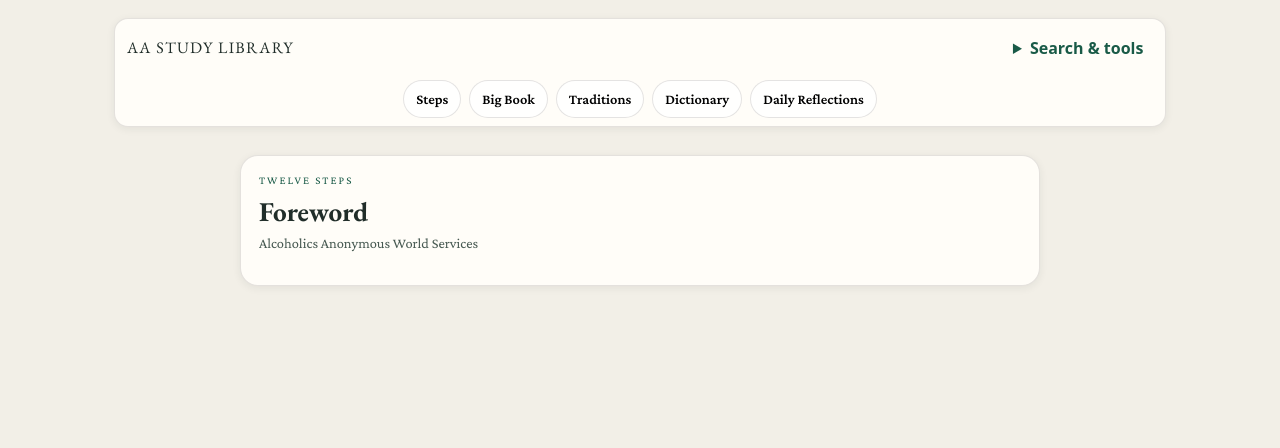
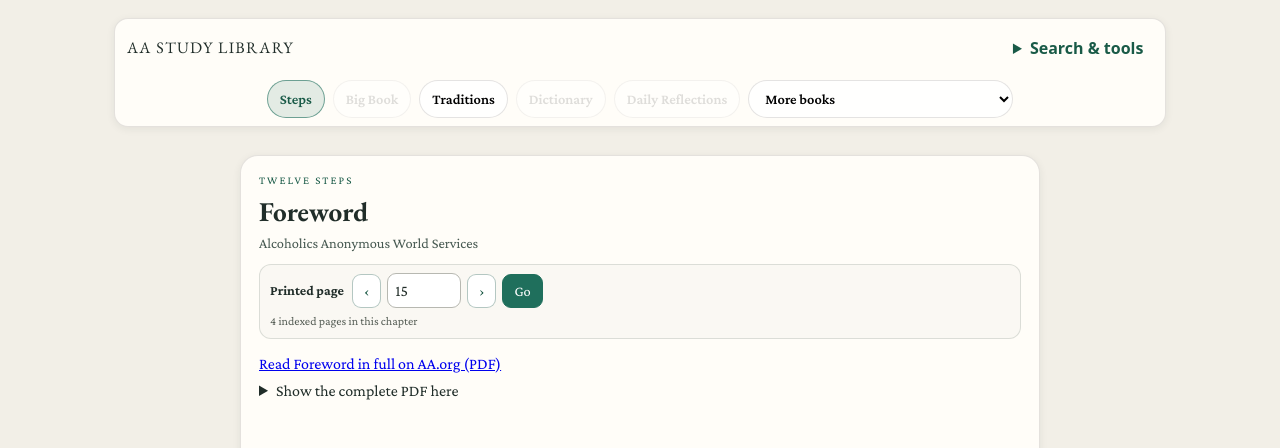
Before and after one commit to raemennj/reader, a plain HTML site: page index.html in a window 1280 px wide. Shown: the top 448 px of the page. Drawn offline with nearby package versions, Linux system fonts and the light colour scheme; no server answers.

Commit message:
Add study book support: index.html

```diff
--- a/index.html
+++ b/index.html
@@ -29,6 +29,9 @@
           <button id="navTraditions" class="nav-item" type="button" data-source="traditions">Traditions</button>
           <button id="navDictionary" class="nav-item" type="button" data-source="dictionary">Dictionary</button>
           <button id="navDaily" class="nav-item" type="button" data-source="daily">Daily Reflections</button>
+          <select id="bookPicker" class="nav-item" aria-label="More books" style="max-width:100%">
+            <option value="">More books</option>
+          </select>
         </nav>
         <details class="library-tools">
           <summary>Search &amp; tools</summary>
@@ -108,6 +111,7 @@
   <noscript class="noscript">This app needs JavaScript enabled to load the library.</noscript>
   <script src="app.js"></script>
   <script src="source-adapters.js"></script>
+  <script src="reading-books.js"></script>
   <script src="v2.js"></script>
   <script src="study-lens.js"></script>
 </body>
```
